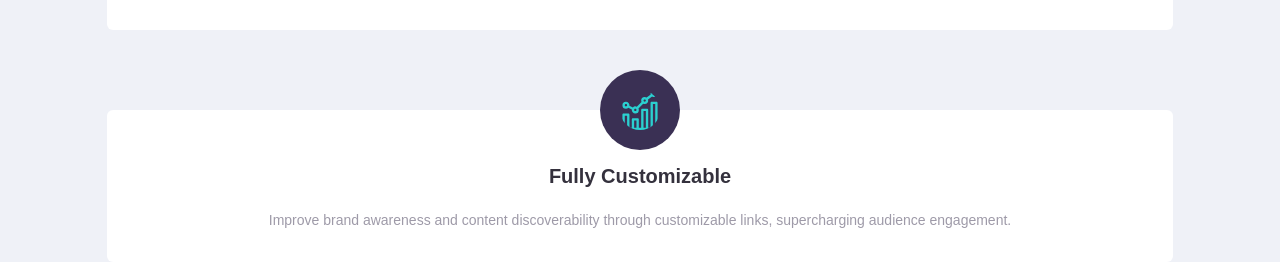
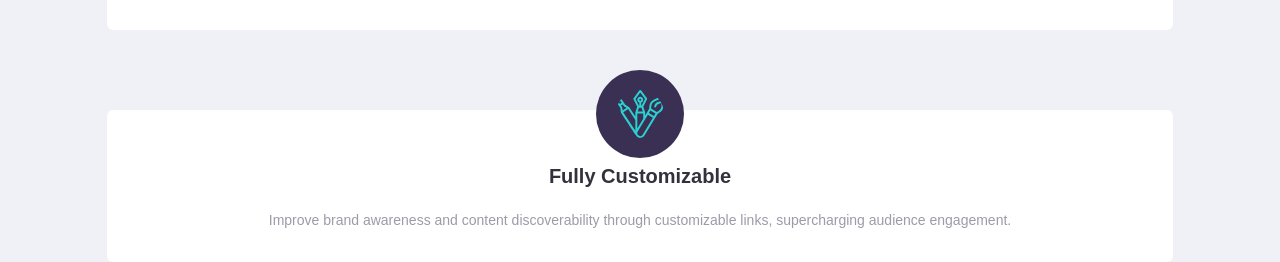
Before and after one commit to ColdLombax/Frontend-Shortly, a React (Create React App) app: page / in a window 1280 px wide. Shown: the part 1887-2149 px from the top of the page. Built offline with nearby package versions, Linux system fonts and the light colour scheme.

Commit message:
Changed icon label on third object for info data.

```diff
--- a/src/components/Landing/Main/Details/Details.jsx
+++ b/src/components/Landing/Main/Details/Details.jsx
@@ -6,7 +6,7 @@ function Details() {
   const infoData = [
     { icon: 'recognition', title: 'Brand Recognition', desc: 'Boost your brand recognition with each click. Generic links don’t mean a thing. Branded links help instil confidence in your content.' },
     { icon: 'records', title: 'Detailed Records', desc: 'Gain insights into who is clicking your links. Knowing when and where people engage with your content helps inform better decisions.' },
-    { icon: 'customize', title: 'Fully Customizable', desc: 'Improve brand awareness and content discoverability through customizable links, supercharging audience engagement.' },
+    { icon: 'customizeable', title: 'Fully Customizable', desc: 'Improve brand awareness and content discoverability through customizable links, supercharging audience engagement.' },
   ];
 
   // eslint-disable-next-line max-len
```
